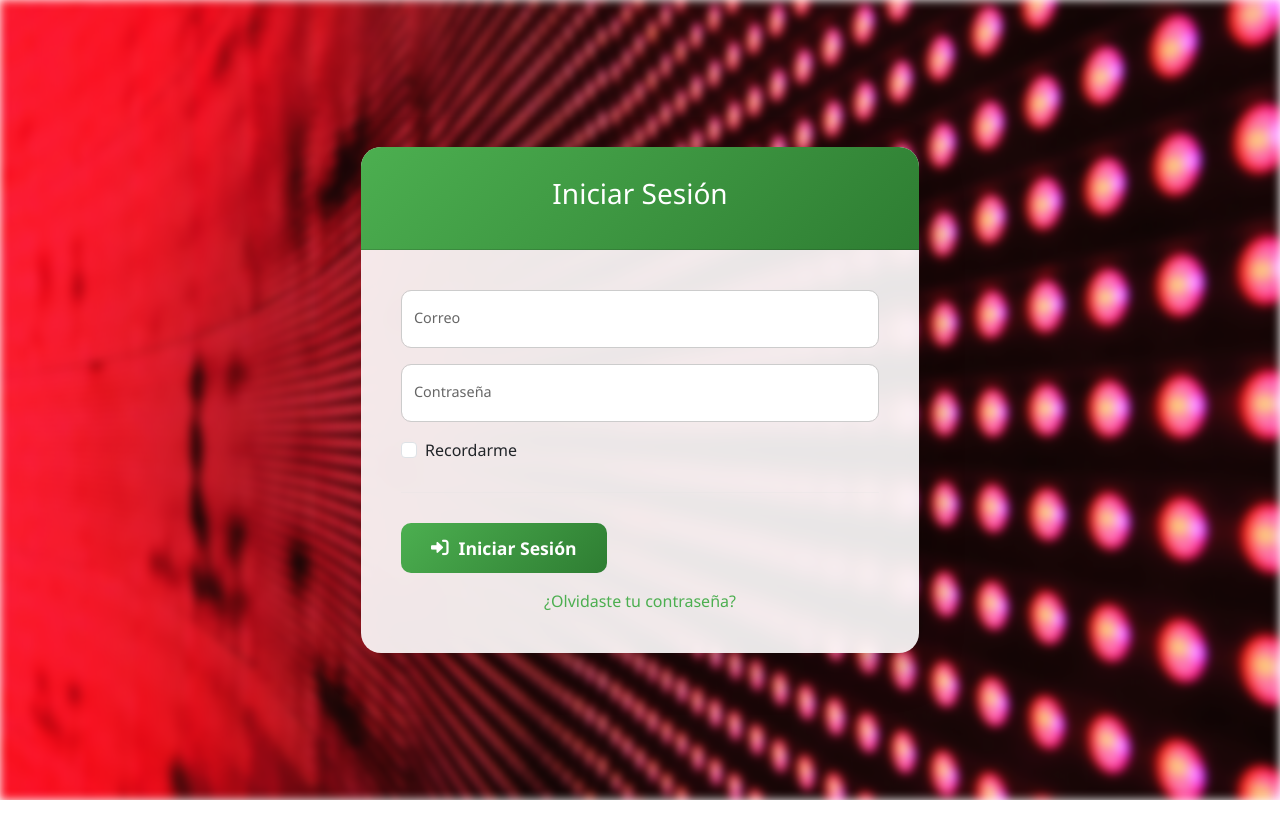
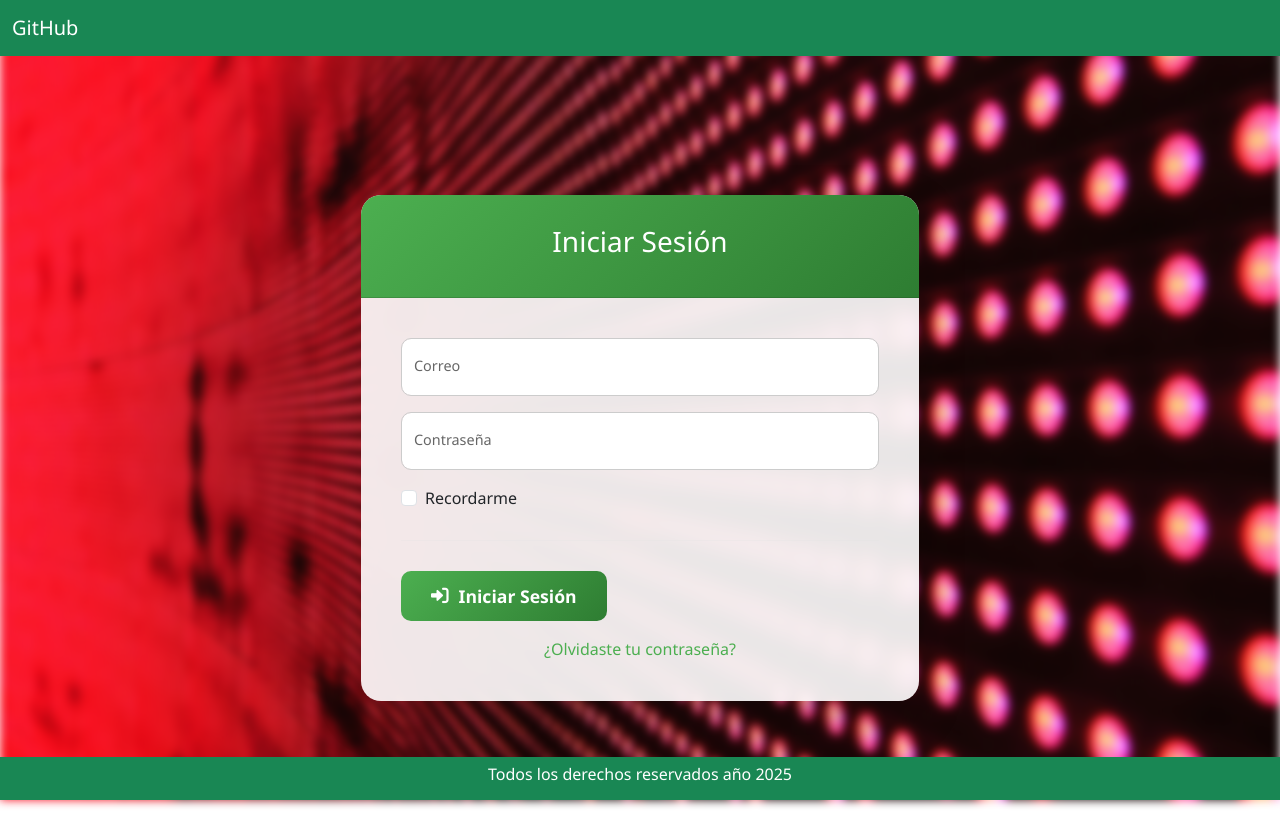
Before and after one commit to EliasO23/Desarrollo_Login, a plain HTML site: page index.html in a window 1280 px wide. Before the commit the page ends 800 px from the top, so only its background shows below. Drawn offline with nearby package versions, Linux system fonts and the light colour scheme.

Commit message:
Se añadio una barra de color verde en la parte inferior

```diff
--- a/index.html
+++ b/index.html
@@ -9,9 +9,14 @@
     <link rel="stylesheet" href="style.css">
   </head>
   <body>
+    <nav class="navbar navbar-expand-lg navbar-dark bg-success fixed-top">
+      <div class="container-fluid">
+        <a class="navbar-brand" href="#">GitHub</a>
+      </div>
+    </nav>
     <div class="background-image"></div>
-    <div class="container">
-        <div class="card shadow-lg w-50">
+    <div class="container mt-5 pt-5">
+        <div class="card shadow-lg w-50 mx-auto">
             <div class="card-header bg-white">
                 <h3 class="text-center">Iniciar Sesión</h3>
             </div>
@@ -40,6 +45,9 @@
             </div>
         </div>
     </div>
+    <footer class="bg-success text-white text-center py-2 fixed-bottom">
+      <h6>Todos los derechos reservados año 2025</h6>
+    </footer>
     <script src="https://cdn.jsdelivr.net/npm/bootstrap@5.3.3/dist/js/bootstrap.bundle.min.js" integrity="sha384-YvpcrYf0tY3lHB60NNkmXc5s9fDVZLESaAA55NDzOxhy9GkcIdslK1eN7N6jIeHz" crossorigin="anonymous"></script>
   </body>
 </html>
```
